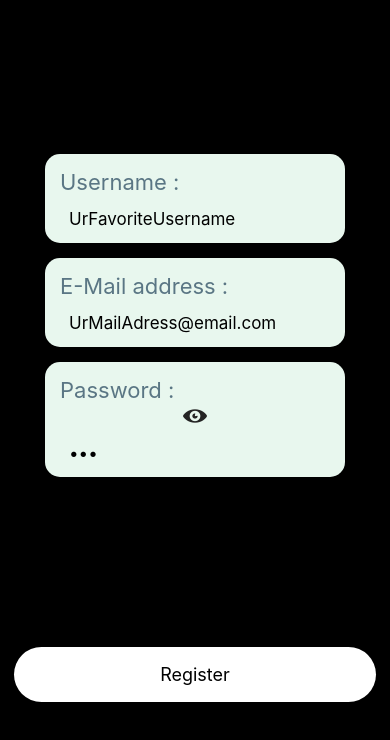
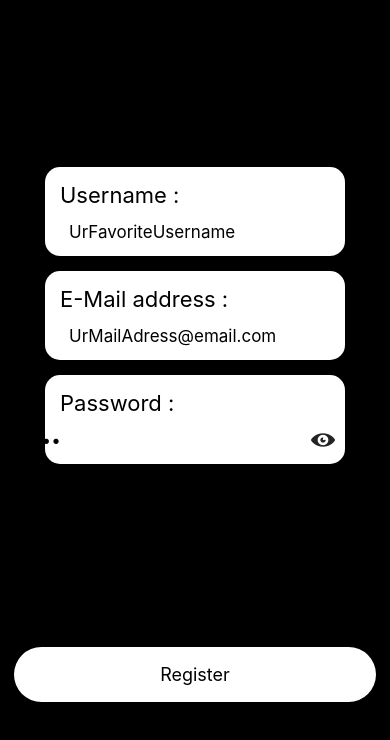
Before and after one commit to TTM-inc/OnlineChessProject-App, a React Native app: screen /Register in a window 390 px wide. Shown: the top 740 px of the page. Built offline with nearby package versions, Linux system fonts and the light colour scheme.

Commit message:
Register UI add
Co-authored-by: Adlan Bousehaba <adlan.bousehaba@epitech.eu>

```diff
--- a/components/Register.jsx
+++ b/components/Register.jsx
@@ -63,9 +63,11 @@ const Register = ({navigation}) => {
 
           </InputContainer>
 
-          <InputContainer label={"Password :"}>
-            <Icon name={eyeCon} type='entypo' onPress={passwordOnOff}/>
-            <TextInput style={styles.string} secureTextEntry={isPwdHidden} onChangeText={onChangePassword} value={password} ></TextInput>
+          <InputContainer style={styles.inputcontainer} label={"Password :"}>
+            <View style={styles.passwordprops}>
+              <Icon style= {styles.eyecon} name={eyeCon} type='entypo' onPress={passwordOnOff}/>
+              <TextInput style={styles.passwordstring} secureTextEntry={isPwdHidden} onChangeText={onChangePassword} value={password} ></TextInput>
+            </View>
 
           </InputContainer>
 
@@ -90,10 +92,21 @@ const styles = StyleSheet.create({
   string: {
     padding: 14,
     fontSize: 17,
-    width: '95%',
+    width: '85%',
   },
-  text: {
-
+  passwordstring: {
+    flex:1,
+    padding: 14,
+    fontSize: 17,
+  },
+  passwordprops: {
+    flexDirection: "row-reverse",
+    justifyContent: "space-between",
+    alignItems: "center",
+  },
+  eyecon: {
+    justifyContent: "center",
+    alignItems:'center',
   },
   safeview: {
     flex:1,
--- a/utils/InputContainer.jsx
+++ b/utils/InputContainer.jsx
@@ -17,11 +17,16 @@ const styles = StyleSheet.create({
     marginTop: 15,
     marginHorizontal: 28,
     width: 300,
-    backgroundColor: 'rgb(232, 247, 238)',
+    backgroundColor: '#FFFFFF',
     borderRadius: 15,
+    // borderColor: "yellow",
+    // borderWidth:2,
+
   },
   label: {
-    color: 'rgb(90, 118, 132)',
+    // borderColor: "purple",
+    // borderWidth:2,
+    color: '#000000',
     paddingTop: 15,
     paddingLeft: 5,
     fontSize: 22,
```
